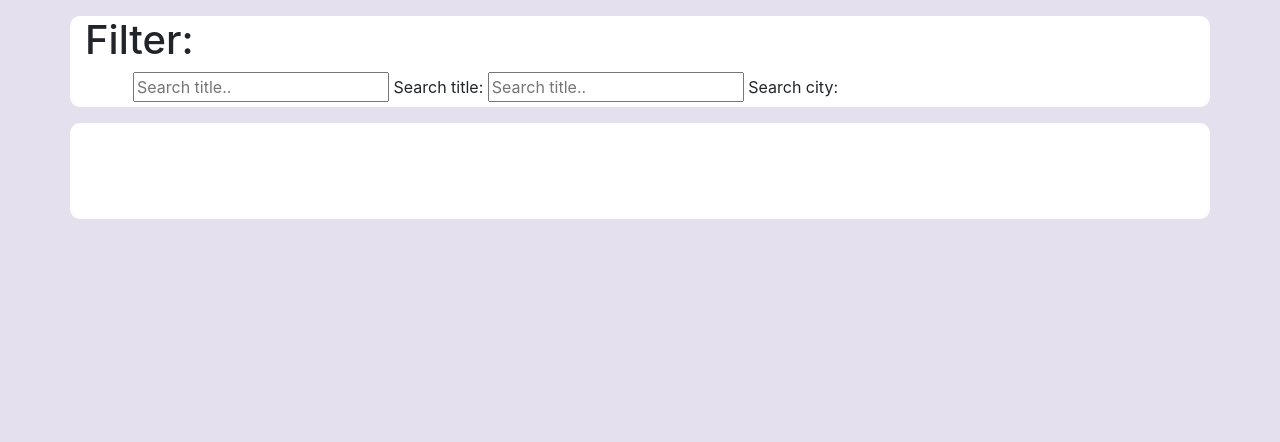
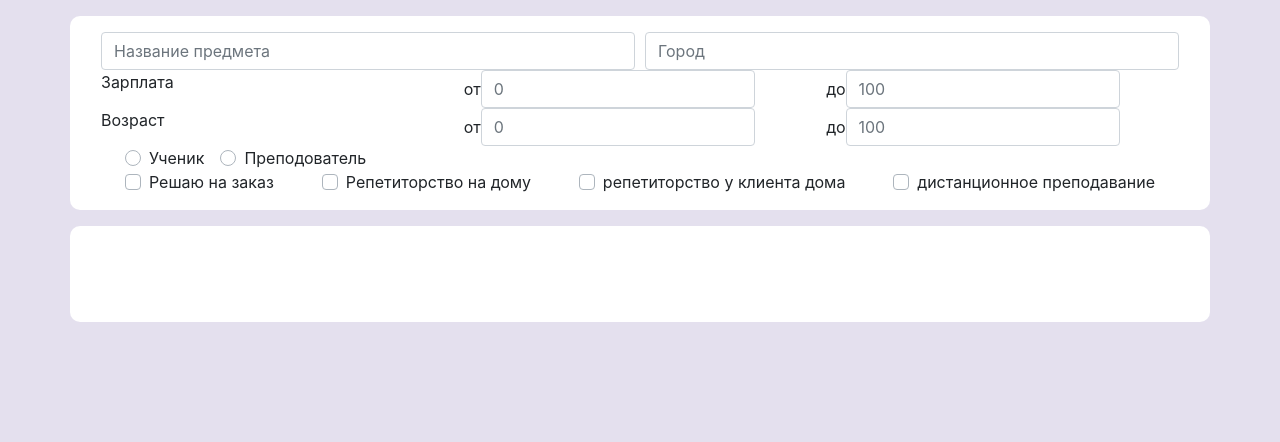
Before and after one commit to VladisIove/teach.ua, a Django app: page /home/ in a window 1280 px wide. Shown: the part 68-510 px from the top of the page. Run offline with Django 3.2, Linux system fonts and the light colour scheme; some libraries are stand-ins or nearby versions.

Commit message:
Add filter

```diff
--- a/templates/home.html
+++ b/templates/home.html
@@ -79,16 +79,69 @@
 <div class="row" id='app'>
 
   <div class="col-12 filter mt-3 mb-3">
-    <h1>Filter:</h1>
-    <div class="ml-lg-5">
-      <input type="text" v-model="search_skill" placeholder="Search title.."/>
-      <label>Search title:</label>
-      <input type="text" v-model="search_city" placeholder="Search title.."/>
-      <label>Search city:</label>
-      <form>
-      </form>
+    <form action="" method='GET' class='m-2 p-2'>
+      <div class="form-row">
+        <div class="col">
+          <input type="text" class="form-control" id='skill' placeholder="Название предмета">
+        </div>
+        <div class="col">
+          <input type="text" class="form-control" id='city' placeholder="Город">
+        </div>
+      </div>
+      <div class="form-row">
+      <div class="col">Зарплата</div>
+        <div class="col form-inline">
+           <label for="min_salary">от</label>
+          <input type="text" class="form-control" id='min_salary' placeholder="0">
+        </div>
+        <div class="col form-inline">
+          <label for="min_salary">до</label>
+          <input type="text" class="form-control" id='max_salary' placeholder="100">
+        </div>
+      </div>
+      <div class="form-row">
+        <div class="col">Возраст</div>
+        <div class="col form-inline">
+           <label for="min_age">от</label>
+          <input type="text" class="form-control" id='min_age' placeholder="0">
+        </div>
+        <div class="col form-inline">
+          <label for="max_age">до</label>
+          <input type="text" class="form-control" id='max_age' placeholder="100">
+        </div>
+      </div>
+      <div class="form-row">
+        <div class="col-12 form-inline ml-4">
+          <div class="custom-control custom-radio custom-control-inline">
+            <input type="radio" id="customRadioInline1" name="customRadioInline1" class="custom-control-input">
+            <label class="custom-control-label" for="customRadioInline1">Ученик</label>
+          </div>
+          <div class="custom-control custom-radio custom-control-inline">
+            <input type="radio" id="customRadioInline2" name="customRadioInline1" class="custom-control-input">
+            <label class="custom-control-label" for="customRadioInline2">Преподователь</label>
+          </div>
+       </div>
+       <div class="col-12 form-inline d-flex justify-content-around">
+        <div class="custom-control custom-checkbox">
+          <input type="checkbox" class="custom-control-input" id="customCheck1">
+          <label class="custom-control-label" for="customCheck1">Решаю на заказ</label>
+        </div>
+        <div class="custom-control custom-checkbox">
+          <input type="checkbox" class="custom-control-input" id="customCheck2">
+          <label class="custom-control-label" for="customCheck2">Репетиторство на дому</label>
+        </div>
+        <div class="custom-control custom-checkbox">
+          <input type="checkbox" class="custom-control-input" id="customCheck3">
+          <label class="custom-control-label" for="customCheck3">репетиторство у клиента дома</label>
+        </div>
+        <div class="custom-control custom-checkbox">
+          <input type="checkbox" class="custom-control-input" id="customCheck4">
+          <label class="custom-control-label" for="customCheck4">дистанционное преподавание</label>
+        </div>
+      </div>
+    </div>
+    </form>
   </div>
-</div>
 
 <div class="col-12 main p-5" >
 
```
